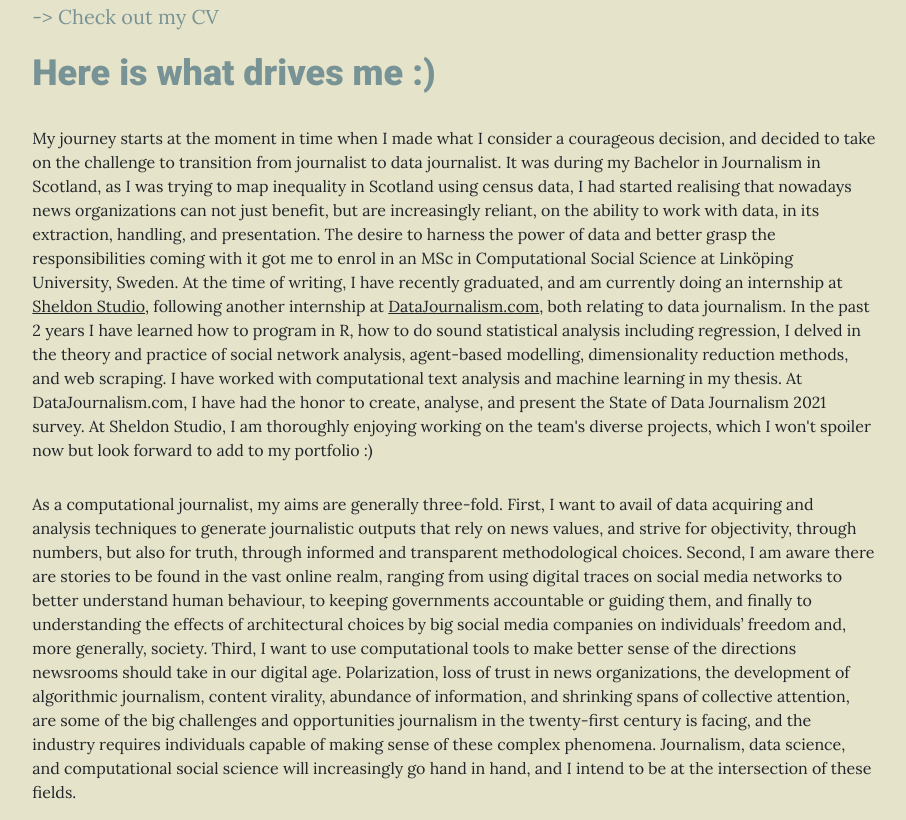
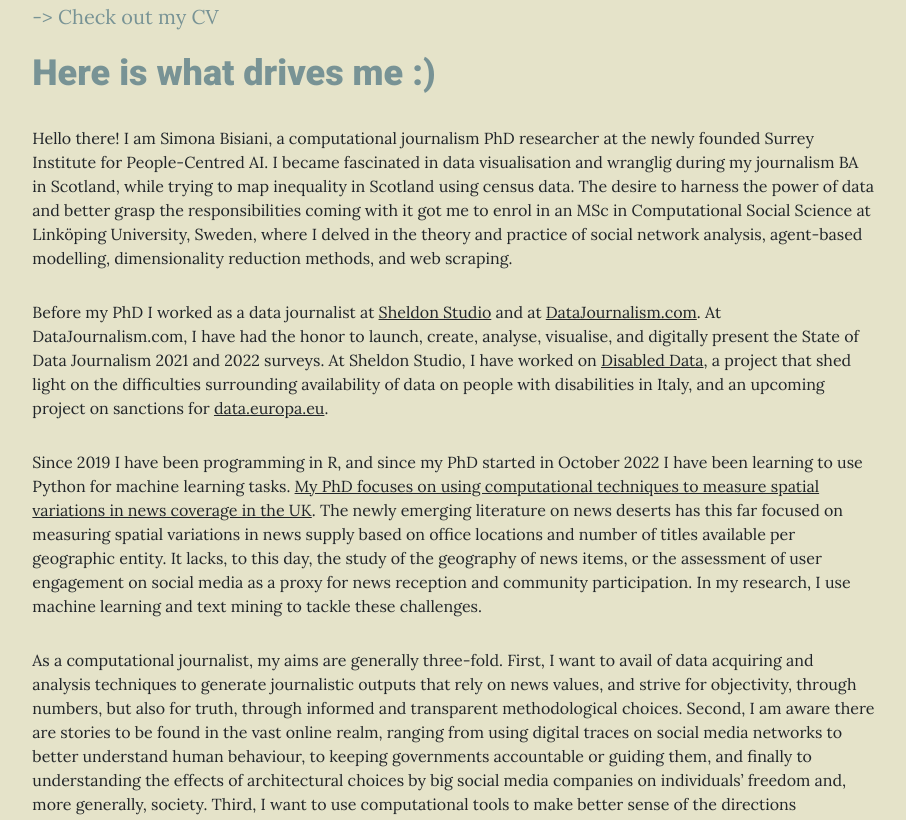
Before and after one commit to simonabisiani/simonabisiani_old_website, a website: page index.html in a window 1280 px wide. Shown: the part 890-1710 px from the top of the page, without its empty margins (186-1092 px from the left). Drawn offline with nearby package versions, Linux system fonts and the light colour scheme.

Commit message:
Update index.html

```diff
--- a/index.html
+++ b/index.html
@@ -47,18 +47,13 @@
             <span class="caption text-muted"></span>
             <a href="projects/CV_Spring22_SimonaBisiani.pdf" style = "color: #789395">-> Check out my CV</a>
             <h2 class="section-heading" style = "padding-top:20px; font-family: 'Roboto', sans-serif; color: #789395;">Here is what drives me :)</h2>
-            <p style="font-size: 16px;">My journey starts at the moment in time when I made what I consider a courageous decision, and decided to take on the challenge to transition from journalist to data journalist. It was during my Bachelor in Journalism in Scotland, as I was trying to map inequality in Scotland using census data, I had started realising that nowadays news organizations can not just benefit, but are increasingly reliant, on the ability to work with data, in its extraction, handling, and presentation.
-              The desire to harness the power of data and better grasp the responsibilities coming with it got me to enrol in an MSc in Computational Social Science
-              at Linköping University, Sweden. At the time of writing, I have recently graduated,
-              and am currently doing an internship at  <a href="https://sheldon.studio/" >Sheldon Studio</a>,
-              following another internship at <a href="https://datajournalism.com/" >DataJournalism.com</a>, both relating to data journalism.
-              In the past 2 years I have learned how to program in R, how to do sound statistical analysis including regression,
-              I delved in the theory and practice of social network analysis, agent-based modelling, dimensionality reduction methods, and web scraping.
-              I have worked with computational text analysis and machine learning in my thesis. At DataJournalism.com, I have had the honor to create, analyse, and present the State of Data Journalism 2021 survey. At Sheldon Studio, I am thoroughly enjoying working on the team's diverse projects, which I won't spoiler now but look forward to add to my portfolio :)
-            </p>
-            <p style="font-size: 16px;">
-              As a computational journalist, my aims are generally three-fold. First, I want to avail of data acquiring and analysis techniques to generate journalistic outputs that rely on news values, and strive for objectivity, through numbers, but also for truth, through informed and transparent methodological choices. Second, I am aware there are stories to be found in the vast online realm, ranging from using digital traces on social media networks to better understand human behaviour, to keeping governments accountable or guiding them, and finally to understanding the effects of architectural choices by big social media companies on individuals’ freedom and, more generally, society. Third, I want to use computational tools to make better sense of the directions newsrooms should take in our digital age. Polarization, loss of trust in news organizations, the development of algorithmic journalism, content virality, abundance of information, and shrinking spans of collective attention, are some of the big challenges and opportunities journalism in the twenty-first century is facing, and the industry requires individuals capable of making sense of these complex phenomena. Journalism, data science, and computational social science will increasingly go hand in hand, and I intend to be at the intersection of these fields.
-              </p>
+            <p style="font-size: 16px;"> Hello there! I am Simona Bisiani, a computational journalism PhD researcher at the newly founded Surrey Institute for People-Centred AI. I became fascinated in data visualisation and wranglig during my journalism BA in Scotland, while trying to map inequality in Scotland using census data. The desire to harness the power of data and better grasp the responsibilities coming with it got me to enrol in an MSc in Computational Social Science at Linköping University, Sweden, where I delved in the theory and practice of social network analysis, agent-based modelling, dimensionality reduction methods, and web scraping.</p>
+
+<p style="font-size: 16px;">Before my PhD I worked as a data journalist at <a href="https://sheldon.studio/">Sheldon Studio</a> and at <a href="https://datajournalism.com/" >DataJournalism.com</a>. At DataJournalism.com, I have had the honor to launch, create, analyse, visualise, and digitally present the State of Data Journalism 2021 and 2022 surveys. At Sheldon Studio, I have worked on <a href="https://disableddata.fightthestroke.org/" >Disabled Data</a>, a project that shed light on the difficulties surrounding availability of data on people with disabilities in Italy, and an upcoming project on sanctions for <a href="https://data.europa.eu/en" >data.europa.eu</a>.</p>
+
+<p style="font-size: 16px;">Since 2019 I have been programming in R, and since my PhD started in October 2022 I have been learning to use Python for machine learning tasks. <a href="https://simonabisiani.notion.site/Home-7a1dee804e3f4fedb89205b468253f69">My PhD focuses on using computational techniques to measure spatial variations in news coverage in the UK</a>. The newly emerging literature on news deserts has this far focused on measuring spatial variations in news supply based on office locations and number of titles available per geographic entity. It lacks, to this day, the study of the geography of news items, or the assessment of user engagement on social media as a proxy for news reception and community participation. In my research, I use machine learning and text mining to tackle these challenges.</p>
+
+<p style="font-size: 16px;">As a computational journalist, my aims are generally three-fold. First, I want to avail of data acquiring and analysis techniques to generate journalistic outputs that rely on news values, and strive for objectivity, through numbers, but also for truth, through informed and transparent methodological choices. Second, I am aware there are stories to be found in the vast online realm, ranging from using digital traces on social media networks to better understand human behaviour, to keeping governments accountable or guiding them, and finally to understanding the effects of architectural choices by big social media companies on individuals’ freedom and, more generally, society. Third, I want to use computational tools to make better sense of the directions newsrooms should take in our digital age. Polarization, loss of trust in news organizations, the development of algorithmic journalism, content virality, abundance of information, and shrinking spans of collective attention, are some of the big challenges and opportunities journalism in the twenty-first century is facing, and the industry requires individuals capable of making sense of these complex phenomena. Journalism, data science, and computational social science will increasingly go hand in hand, and I intend to be at the intersection of these fields.</p>
           <h2 class="section-heading" style = "font-family: 'Roboto', sans-serif; color: #789395;">My Portfolio</h2>
 
           <a href="https://simonabisiani.notion.site/Ciao-I-m-Simona-Bisiani-beb2b44cadcf4461bac416b5ea4ce5a8"><img src="img/Notion_app_logo.png"
```
